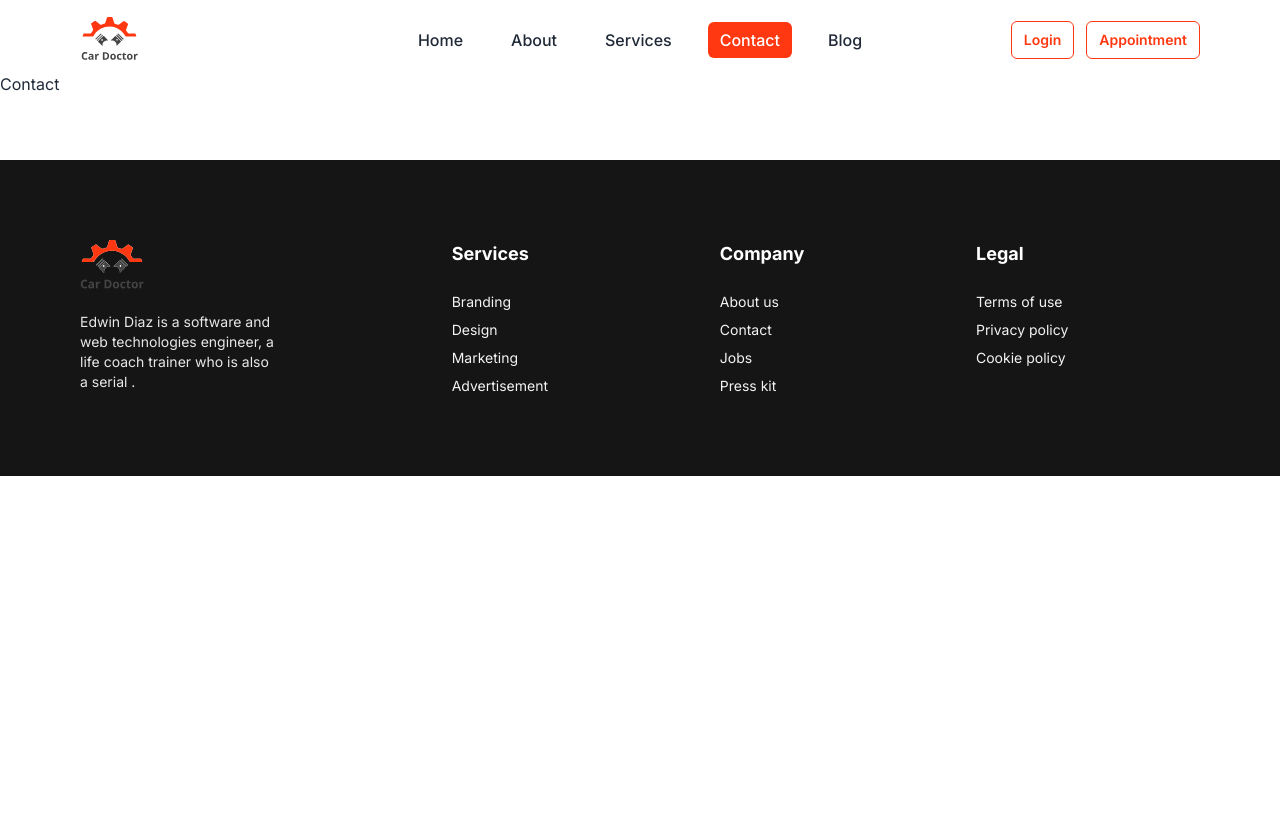
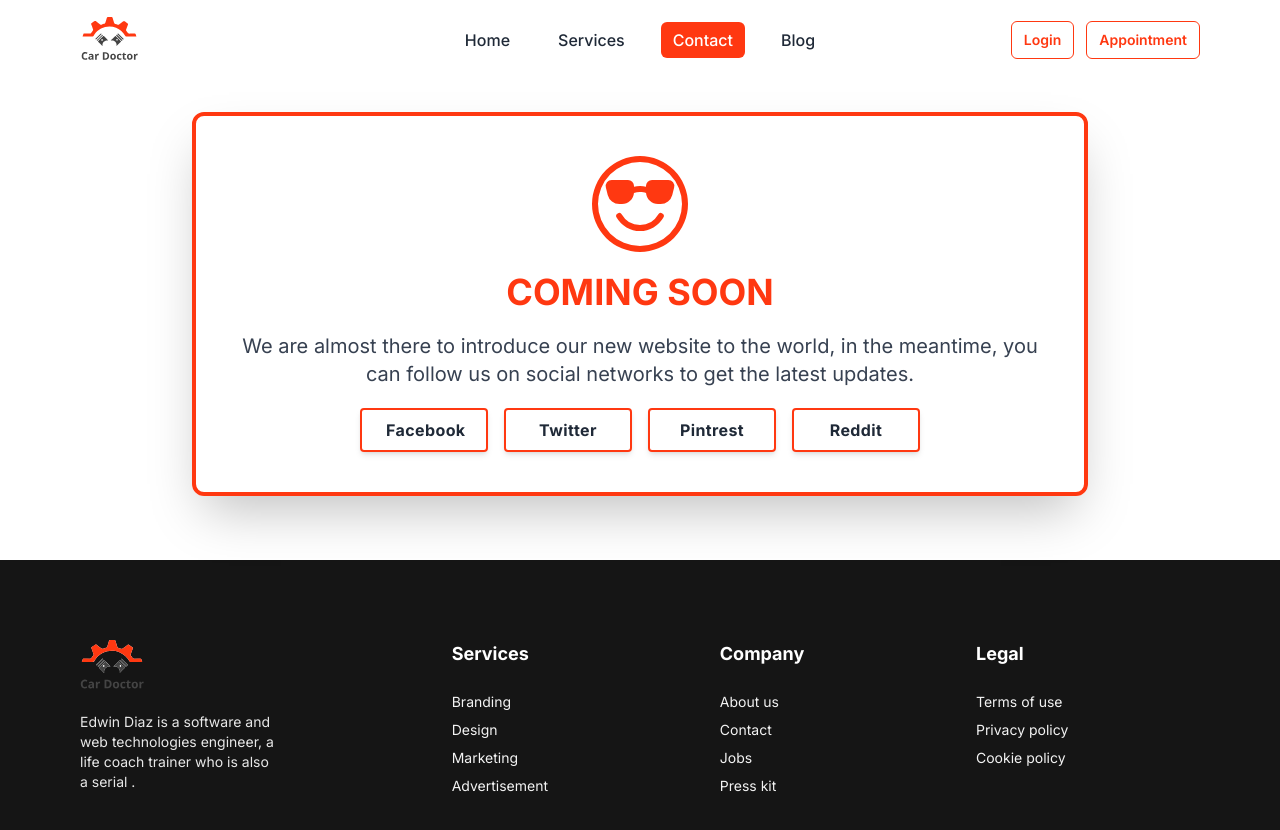
Before and after one commit to mdmitulhossen/car-doctor-client, a React (Vite) app: page /contact in a window 1280 px wide. Shown: the top 830 px of the page. Before the commit the page ends 800 px from the top, so only its background shows below. Built offline with nearby package versions, Linux system fonts and the light colour scheme; some icons are missing.

Commit message:
coomingsoon page

```diff
--- /dev/null
+++ b/src/components/Cards/CartCard.jsx
@@ -0,0 +1,10 @@
+
+const CartCard = () => {
+    return (
+        <div>
+
+        </div>
+    );
+};
+
+export default CartCard;
--- /dev/null
+++ b/src/components/CommingSoon.jsx
@@ -0,0 +1,43 @@
+const CommingSoon = () => {
+    return (
+        <div>
+            <div className="flex flex-col  bg-center bg-cover bg-no-repeat mt-10">
+                <div
+                    className="grid place-items-center w-4/5 mx-auto p-10 my-20 sm:my-auto bg-white-600 border-4 border-[#FF3811] bg-opacity-70 rounded-xl shadow-2xl space-y-5 text-center cursor-pointer">
+                    <svg xmlns="http://www.w3.org/2000/svg" width="16" height="16" fill="currentColor"
+                        className="h-24 w-24 text-[#FF3811]" viewBox="0 0 16 16">
+                        <path
+                            d="M4.968 9.75a.5.5 0 1 0-.866.5A4.498 4.498 0 0 0 8 12.5a4.5 4.5 0 0 0 3.898-2.25.5.5 0 1 0-.866-.5A3.498 3.498 0 0 1 8 11.5a3.498 3.498 0 0 1-3.032-1.75zM7 5.116V5a1 1 0 0 0-1-1H3.28a1 1 0 0 0-.97 1.243l.311 1.242A2 2 0 0 0 4.561 8H5a2 2 0 0 0 1.994-1.839A2.99 2.99 0 0 1 8 6c.393 0 .74.064 1.006.161A2 2 0 0 0 11 8h.438a2 2 0 0 0 1.94-1.515l.311-1.242A1 1 0 0 0 12.72 4H10a1 1 0 0 0-1 1v.116A4.22 4.22 0 0 0 8 5c-.35 0-.69.04-1 .116z">
+                        </path>
+                        <path d="M16 8A8 8 0 1 1 0 8a8 8 0 0 1 16 0zm-1 0A7 7 0 1 0 1 8a7 7 0 0 0 14 0z"></path>
+                    </svg>
+                    <h1 className="text-4xl font-bold uppercase text-[#FF3811] transition duration-500">Coming Soon</h1>
+                    <h2 className="text-xl text-gray-700 transition duration-500">
+                        We are almost there to introduce our new website to the world, in the meantime, you can follow us on social
+                        networks to get the latest updates.
+                    </h2>
+                    <div className="grid grid-cols-2 md:grid-cols-4 gap-4">
+                        <a href="https://www.facebook.com/" title="Quicktoolz On Facebook"
+                            className="md:w-32 tracking-wide font-bold rounded border-2 border-[#FF3811] hover:text-white hover:border-blue-600 hover:bg-blue-600 shadow-md py-2 px-6 inline-flex items-center transition duration-500">
+                            <span className="mx-auto">Facebook</span>
+                        </a>
+                        <a href="https://twitter.com" title="Quicktoolz On Twitter"
+                            className="md:w-32 tracking-wide font-bold rounded border-2 border-[#FF3811] hover:text-white hover:border-blue-500 hover:bg-blue-500 shadow-md py-2 px-6 inline-flex items-center transition duration-500">
+                            <span className="mx-auto">Twitter</span>
+                        </a>
+                        <a href="https://pinterest.com/" title="Quicktoolz On Pinterest"
+                            className="md:w-32 tracking-wide font-bold rounded border-2 border-[#FF3811] hover:text-white hover:border-red-600 hover:bg-red-600 shadow-md py-2 px-6 inline-flex items-center transition duration-500">
+                            <span className="mx-auto">Pintrest</span>
+                        </a>
+                        <a href="https://www.reddit.com/" title="Quicktoolz On Facebook"
+                            className="md:w-32 tracking-wide font-bold rounded border-2 border-[#FF3811] hover:text-white hover:border-yellow-600 hover:bg-yellow-600 shadow-md py-2 px-6 inline-flex items-center transition duration-500">
+                            <span className="mx-auto">Reddit</span>
+                        </a>
+                    </div>
+                </div>
+            </div>
+        </div>
+    );
+};
+
+export default CommingSoon;
--- a/src/components/Header/Navbar.jsx
+++ b/src/components/Header/Navbar.jsx
@@ -6,7 +6,7 @@ const Navbar = () => {
     const [userMenu, setUserMenu] = useState(false);
     const navMenu = [
         { name: "Home", link: "/" },
-        { name: "About", link: "/about" },
+        // { name: "About", link: "/about" },
         { name: "Services", link: "/services" },
         { name: "Contact", link: "/contact" },
         { name: "Blog", link: "/blog" },
--- /dev/null
+++ b/src/pages/AppoinmentPage.jsx
@@ -0,0 +1,12 @@
+import CommingSoon from "../components/CommingSoon";
+
+
+const AppoinmentPage = () => {
+    return (
+        <div className='carDoctorContainer'>
+            <CommingSoon />
+        </div>
+    );
+};
+
+export default AppoinmentPage;
--- /dev/null
+++ b/src/pages/BlogPage.jsx
@@ -0,0 +1,11 @@
+import CommingSoon from "../components/CommingSoon";
+
+const BlogPage = () => {
+    return (
+        <div className='carDoctorContainer'>
+            <CommingSoon />
+        </div>
+    );
+};
+
+export default BlogPage;
--- /dev/null
+++ b/src/pages/ContactPage.jsx
@@ -0,0 +1,11 @@
+import CommingSoon from '../components/CommingSoon';
+
+const ContactPage = () => {
+    return (
+        <div className='carDoctorContainer'>
+            <CommingSoon/>
+        </div>
+    );
+};
+
+export default ContactPage;
--- /dev/null
+++ b/src/pages/NotFoundPage.jsx
@@ -0,0 +1,17 @@
+import Navbar from "../components/Header/Navbar";
+import notFound from '../assets/404/404.png'
+
+
+const NotFoundPage = () => {
+    return (
+        <div>
+            <Navbar />
+
+            <div className="carDoctorContainer flex justify-center mt-16">
+                <img src={notFound} alt="" />
+            </div>
+        </div>
+    );
+};
+
+export default NotFoundPage;
--- /dev/null
+++ b/src/pages/ServiceCartPage.jsx
@@ -0,0 +1,19 @@
+import CartCard from "../components/Cards/CartCard";
+import Breadcrumbs from "../components/Header/Breadcrumbs";
+
+
+const ServiceCartPage = () => {
+    return (
+        <div className="carDoctorContainer mt-5">
+            <Breadcrumbs
+                path='Cart Details'
+            />
+
+            <div className="mt-16">
+              <CartCard/>
+            </div>
+        </div>
+    );
+};
+
+export default ServiceCartPage;
--- a/src/routes/Routes.jsx
+++ b/src/routes/Routes.jsx
@@ -6,12 +6,18 @@ import ServiceDetailsPage from "../pages/ServiceDetailsPage.jsx";
 import CheckOutPage from "../pages/CheckOutPage.jsx";
 import LoginPage from "../pages/LoginPage.jsx";
 import SignUpPage from "../pages/SignUpPage.jsx";
+import NotFoundPage from "../pages/NotFoundPage.jsx";
+import ContactPage from "../pages/ContactPage.jsx";
+import AppoinmentPage from "../pages/AppoinmentPage.jsx";
+import BlogPage from "../pages/BlogPage.jsx";
+import ServiceCartPage from "../pages/ServiceCartPage.jsx";
 
 
 const Routes = createBrowserRouter([
     {
         path: '/',
         element: <MainLayout/>,
+        errorElement:<NotFoundPage/>,
         children: [
             {
                 path: '/',
@@ -26,6 +32,10 @@ const Routes = createBrowserRouter([
                 element: <Services/>
             },
             {
+                path: '/cart',
+                element: <ServiceCartPage/>
+            },
+            {
                 path: '/service/:id',
                 element: <ServiceDetailsPage/>
             },
@@ -35,15 +45,15 @@ const Routes = createBrowserRouter([
             },
             {
                 path: '/contact',
-                element: <div>Contact</div>
+                element: <ContactPage/>
             },
             {
                 path: '/blog',
-                element: <div>Blog</div>
+                element: <BlogPage/>
             },
             {
                 path: '/appointment',
-                element: <div>appointment</div>
+                element: <AppoinmentPage/>
             }
         ]
     },
```
Also changed, not shown: src/assets/404/404.png (added).
